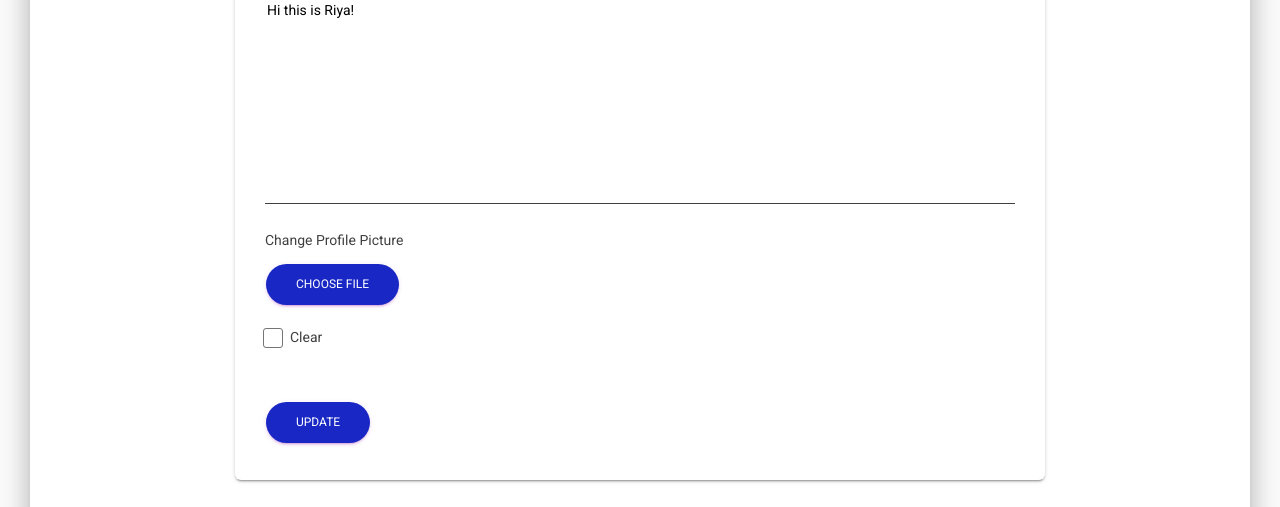
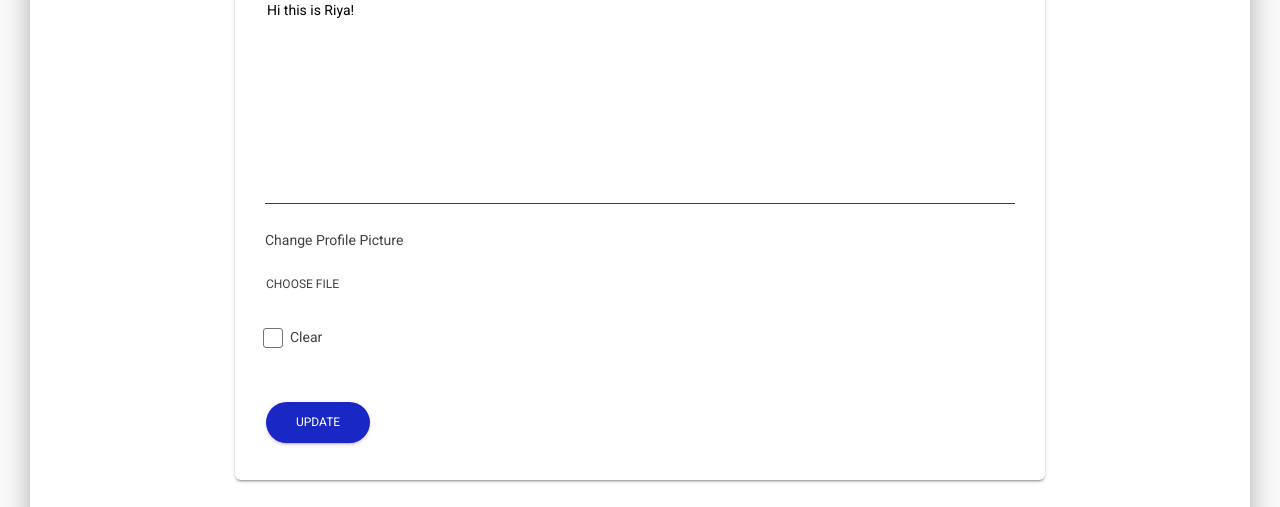
Before and after one commit to RiyaTasgaonkar/SentiMate, a Django app: page /profile in a window 1280 px wide. Shown: the part 1251-1758 px from the top of the page. Run offline with Django 3.2, Linux system fonts and the light colour scheme; a user stored in the database is signed in; data comes from the database, SQL or seed files in the repository; both versions use the stored data as it was after the commit; some libraries are stand-ins or nearby versions.

Commit message:
readme updated

```diff
--- a/ocean/SentiMate/templates/profile.html
+++ b/ocean/SentiMate/templates/profile.html
@@ -120,7 +120,7 @@ The above copyright notice and this permission notice shall be included in all c
                       {% for field in form.visible_fields %}
                       {% if field.html_name == "profile_pic" %}
                       <label>Change Profile Picture</label><br>
-                      <div class="btn btn-primary btn-small btn-round btn-blue my-2">Choose file
+                      <div class="btn btn-primary btn-link btn-link-dark my-2 pl-0">Choose file
                       <input type="file" class="inputFileHidden" name="profile_pic" accept="image/*" id="id_profile_pic"></div><br>
                       <div class="form-check">
                         <label for="profile_pic-clear_id" class="form-check-label">
--- a/ocean/SentiMate/templates/testC.html
+++ b/ocean/SentiMate/templates/testC.html
@@ -123,7 +123,7 @@ The above copyright notice and this permission notice shall be included in all c
                             <button class="btn btn-primary btn-round btn-blue" type="submit">Submit</button>
                           </div>
                           <div>
-                            <br><p class = "text-muted">Don't have a social media account ?<br> Click here for alternate test.
+                            <br><p class = "text-muted">Don't have a social media account ?<br> Try our alternate test.
                             <a href="{% url 'testC1' %}" class="btn btn-primary btn-link btn-link-dark" >Proceed</a></p>
                           </div>
                         </form>
```
Also changed, not shown: README.md, ocean/db.sqlite3.
